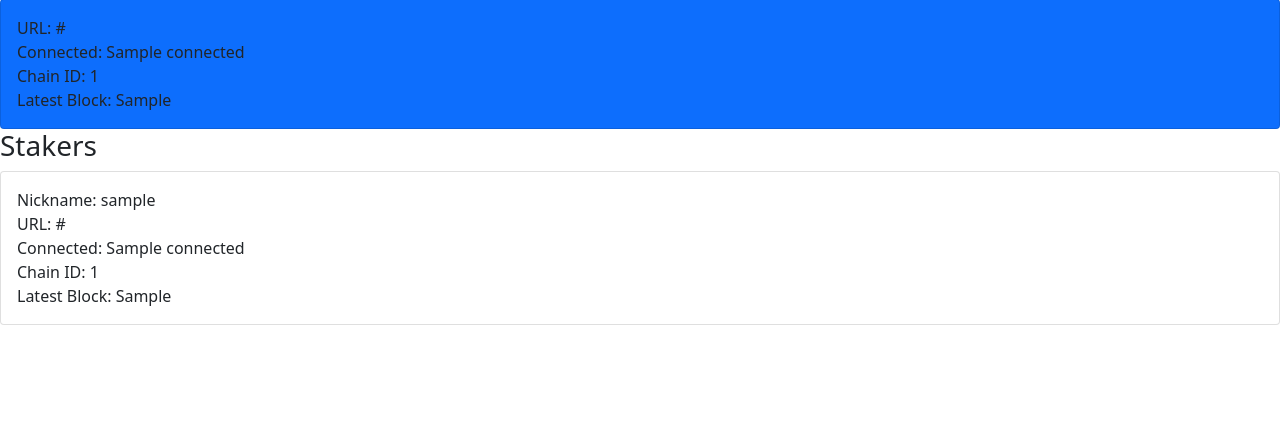
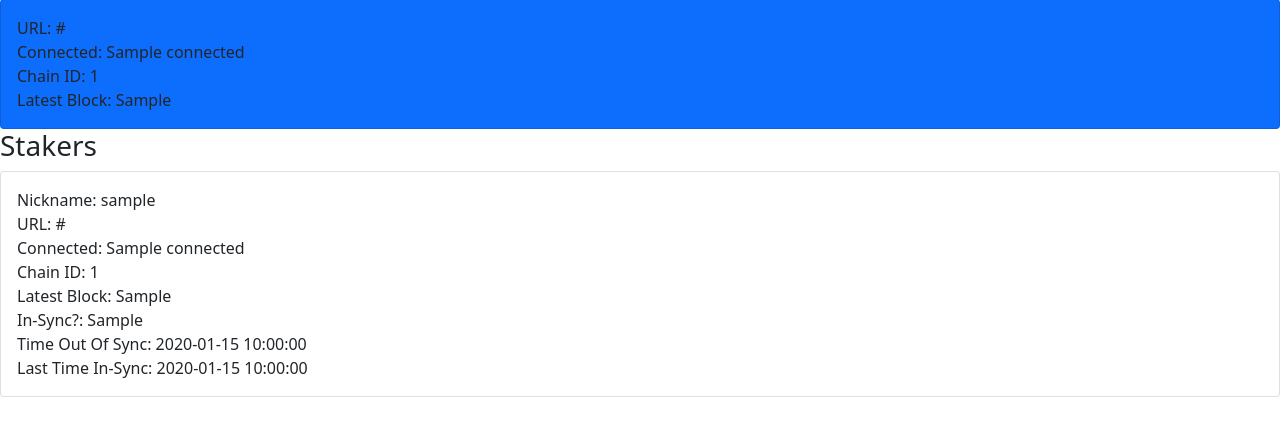
Before and after one commit to pacrob/stakewatch, a Flask app: template templates/index.html in a window 1280 px wide. Shown: the part 145-581 px from the top of the page. Run offline with Flask 2, Linux system fonts and the light colour scheme; the template is opened without the code that fills it: most values are stand-ins (such as "Sample title", 1, 10 or a date in 2020); parts of the project's set-up code (start-up, migrations or seed data) failed here and were passed over.

Commit message:
change config to py, add time-synced checking

```diff
--- a/app.py
+++ b/app.py
@@ -1,6 +1,15 @@
 from web3 import Web3
 from flask import Flask, render_template, json
 from datetime import datetime
+
+from config import (
+    SOURCE_OF_TRUTH,
+    STAKERS,
+    BLOCK_THRESHOLDS,
+    PAGERDUTY_ALERT_URL,
+    PAGERDUTY_CHANGE_URL,
+    PAGERDUTY_INTEGRATION_KEY
+)
 
 app = Flask(__name__)
 
@@ -16,37 +25,46 @@ def get_chain_info(url: str):
 
     return connected, chain_id, latest_block
 
-with open("config.json", "r") as config:
-    data = json.load(config)
+WARNING, DANGER = BLOCK_THRESHOLDS["warning"], BLOCK_THRESHOLDS["danger"]
+START_TIME = datetime.now()
+truth = {"url": SOURCE_OF_TRUTH}
+
+stakers = []
+for k, v in STAKERS.items():
+    staker_data = { "url": v }
+    staker_data["nickname"] = k
+    staker_data["last_time_in_sync"] = START_TIME
+    staker_data["in_sync"] = True
+    staker_data["time_out_of_sync"] = START_TIME - START_TIME
+    stakers.append(staker_data)
+
+
 
 @app.route("/")
 def index():
 
-    warning, danger = data["block_thresholds"]["warning"], data["block_thresholds"]["danger"]
-
-    truth = data["source_of_truth"]
     truth["connected"], truth["chain_id"], truth["latest_block"] = get_chain_info(truth["url"])
-
-    stakers = []
-    for staker in data["stakers"]:
-        staker_data = data["stakers"][staker]
-        staker_data["nickname"] = staker
-        stakers.append(staker_data)
+    current_time = datetime.now()
 
     for staker in stakers:
         staker["connected"], staker["chain_id"], staker["latest_block"] = get_chain_info(staker["url"])
 
-        block_diff = truth["latest_block"] - staker["latest_block"]
-        if block_diff > danger:
-            staker["background"] = "bg-danger"
-        elif block_diff > warning:
-            staker["background"] = "bg-warning"
-        else:
-            staker["background"] = "bg-success"
-
+        if staker["connected"] and truth["connected"]:
+            block_diff = truth["latest_block"] - staker["latest_block"]
+            if block_diff > DANGER:
+                staker["background"] = "bg-danger"
+                staker["in_sync"] = False
+                staker["time_out_of_sync"] = current_time - staker["last_time_in_sync"]
+            elif block_diff > WARNING:
+                staker["background"] = "bg-warning"
+                staker["in_sync"] = False
+                staker["time_out_of_sync"] = current_time - staker["last_time_in_sync"]
+            else:
+                staker["background"] = "bg-success"
+                staker["last_time_in_sync"] = current_time
+                staker["in_sync"] = True
 
     print(f"{stakers=}")
-
     now = datetime.now()
     print(f"{now=}")
 
--- a/templates/index.html
+++ b/templates/index.html
@@ -23,6 +23,9 @@
         <div>Connected: {{ staker["connected"] }}</div>
         <div>Chain ID: {{ staker["chain_id"] }}</div>
         <div>Latest Block: {{ staker["latest_block"] }}</div>
+        <div>In-Sync?: {{ staker["in_sync"] }}</div>
+        <div>Time Out Of Sync: {{ staker["time_out_of_sync"] }}</div>
+        <div>Last Time In-Sync: {{ staker["last_time_in_sync"] }}</div>
       </div>
     </div>
   </div>
```
Also changed, not shown: 1 other file.
